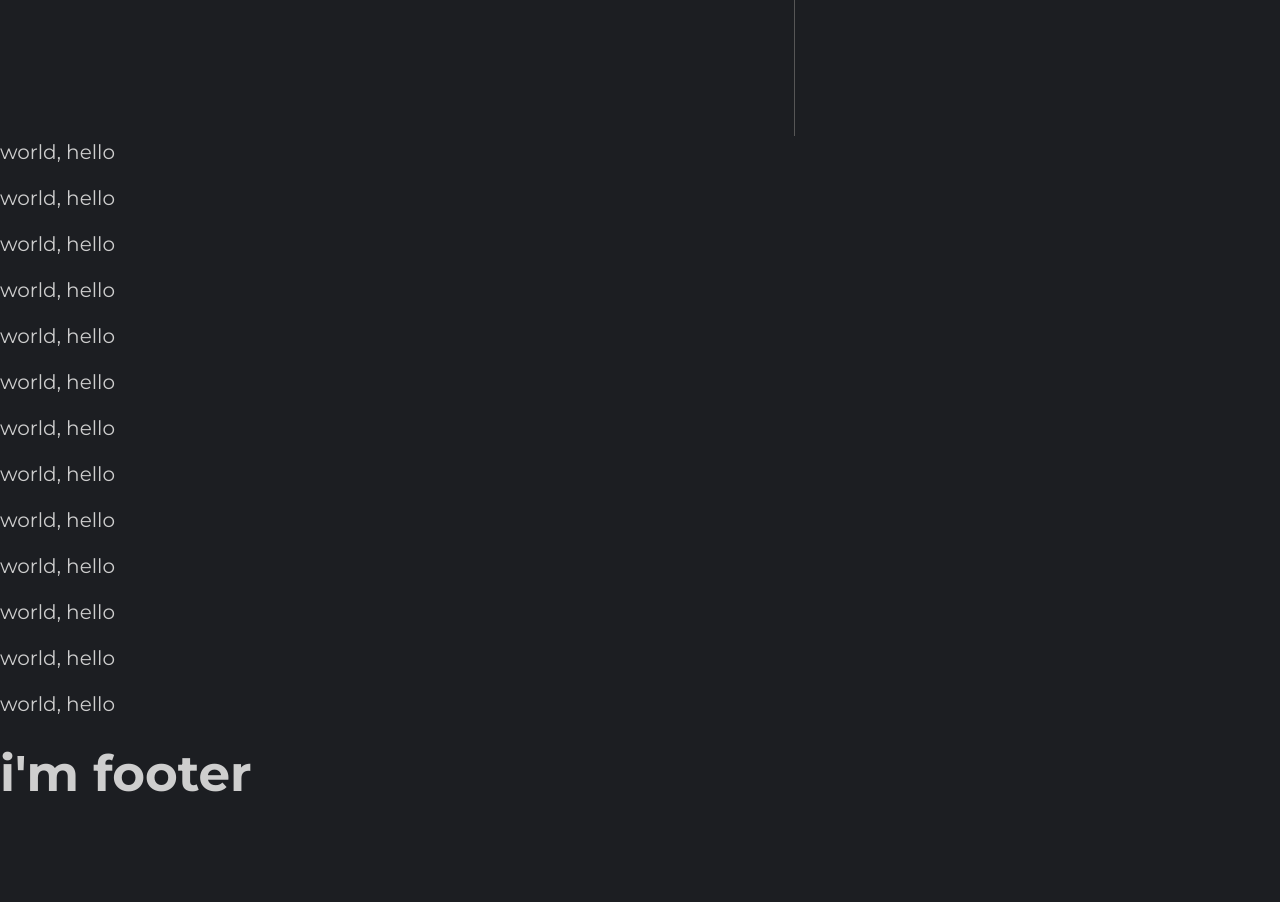
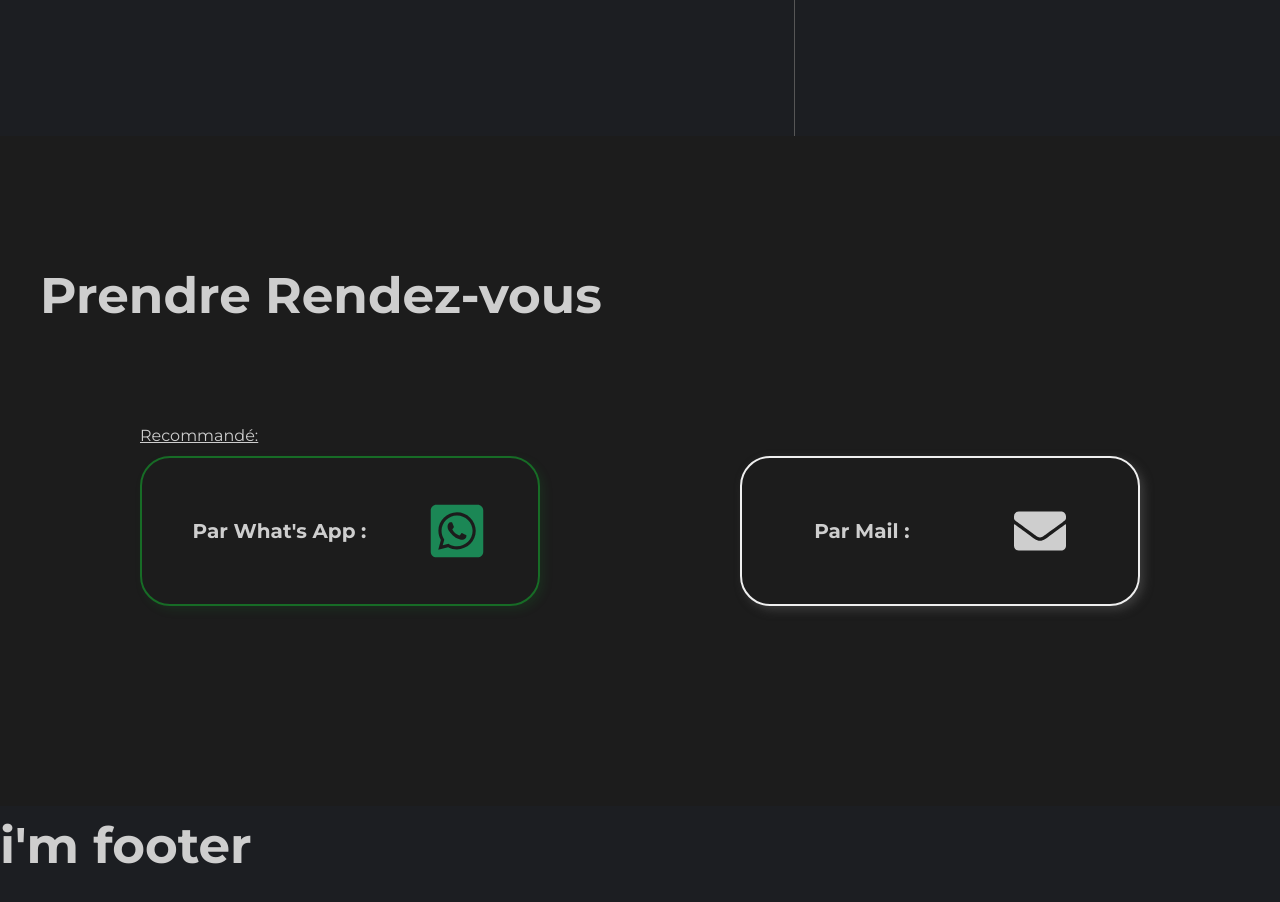
Before and after one commit to PilcodeurDev/GoReconnect, a React (Vite) app: page / in a window 1280 px wide. Shown: the part 2900-3802 px from the top of the page. Before the commit the page ends 3754 px from the top, so only its background shows below. Built offline with nearby package versions, Linux system fonts and the light colour scheme.

Commit message:
setup reservation section

```diff
--- a/package.json
+++ b/package.json
@@ -20,6 +20,7 @@
     "@fortawesome/react-fontawesome": "^0.2.0",
     "react": "^18.2.0",
     "react-dom": "^18.2.0",
+    "react-icons": "^5.0.1",
     "react-router-dom": "^6.21.1"
   },
   "devDependencies": {
--- a/src/components/pages/Home.jsx
+++ b/src/components/pages/Home.jsx
@@ -4,6 +4,7 @@
 import Banner from "../banner/Banner";
 import Kinesiologie from "../kinesiologie/Kinesiologie";
 import QuiJeSuis from "../quiJeSuis/QuiJeSuis";
+import Reservation from "../reservation/reservation";
 
 /**
  * The internal imports
@@ -17,19 +18,7 @@ export default function Home() {
       </header>
       <Kinesiologie />
       <QuiJeSuis />
-      <p>world, hello</p>
-      <p>world, hello</p>
-      <p>world, hello</p>
-      <p>world, hello</p>
-      <p>world, hello</p>
-      <p>world, hello</p>
-      <p>world, hello</p>
-      <p>world, hello</p>
-      <p>world, hello</p>
-      <p>world, hello</p>
-      <p>world, hello</p>
-      <p>world, hello</p>
-      <p>world, hello</p>
+      <Reservation />
     </>
   );
 }
--- /dev/null
+++ b/src/components/reservation/Reservation.css
@@ -0,0 +1,53 @@
+.choice{
+  display: flex;
+  justify-content: space-around;
+  scale: 1;
+}
+
+.choice a{
+  position: relative;
+  text-decoration: none;
+  color: #CECECE;
+  font-family: montserrat-bold;
+}
+
+.bulle {
+  display: flex;
+  align-items: center;
+  justify-content: space-around;
+  margin: 4rem 0;
+  padding: 1rem;
+  width: 400px;
+  height: 150px;
+  border: 2px solid rgb(239, 239, 239);
+  border-radius: 30px;
+  box-shadow: 4px 4px 10px 0px rgba(66, 66, 66, 0.814);
+
+}
+
+.bulle:hover{
+  scale: 1.1;
+  transition: all .5s;
+}
+
+.recommandation{
+  position: absolute;
+  top: 15%;
+  font-family: montserrat;
+  font-size: .8rem;
+  text-decoration: underline;
+}
+
+#bulleWhatsApp{
+  border: 2px solid #176c26;
+  box-shadow: 4px 4px 10px 0px #1c7d2c28;
+}
+
+.logoWhatsApp{
+  font-size: 3rem;
+  color: #1b8755;
+}
+
+.logoEnveloppe{
+  font-size: 2.6rem;
+}
--- /dev/null
+++ b/src/components/reservation/Reservation.jsx
@@ -0,0 +1,33 @@
+/**
+ * The external imports
+ */
+import { FaWhatsappSquare, FaEnvelope } from "react-icons/fa";
+/**
+ * The internal imports
+ */
+import "./Reservation.css";
+
+export default function Reservation() {
+  return (
+    <section id="reservation">
+      <div className="container">
+        <h2>Prendre Rendez-vous</h2>
+        <div className="choice">
+          <a href="https://wa.me/33668352377" rel="noreferrer" target="_blank">
+            <span className="recommandation">Recommandé:</span>
+            <div className="bulle" id="bulleWhatsApp">
+              <span>Par What's App :</span>
+              <FaWhatsappSquare className="logoWhatsApp" />
+            </div>
+          </a>
+          <a href="mailto:kinesiologieanimaliere25@gmail.com?subject=Prise de Contact&body=Bonjour Alix, je souhaite prendre rendez-vous pour mon [espèce-de-l'animal] qui s'appel(le) [Prénom-de-l'animal] . Je souhaiterais un rendez-vous téléphonique pour échanger dès que possible avec vous. Cordialement, [Prénom] [Nom]. ">
+            <div className="bulle">
+              <span>Par Mail :</span>
+              <FaEnvelope className="logoEnveloppe" />
+            </div>
+          </a>
+        </div>
+      </div>
+    </section>
+  );
+}
```
Also changed, not shown: 1 other file (tests, documents, lock files or other folders).
